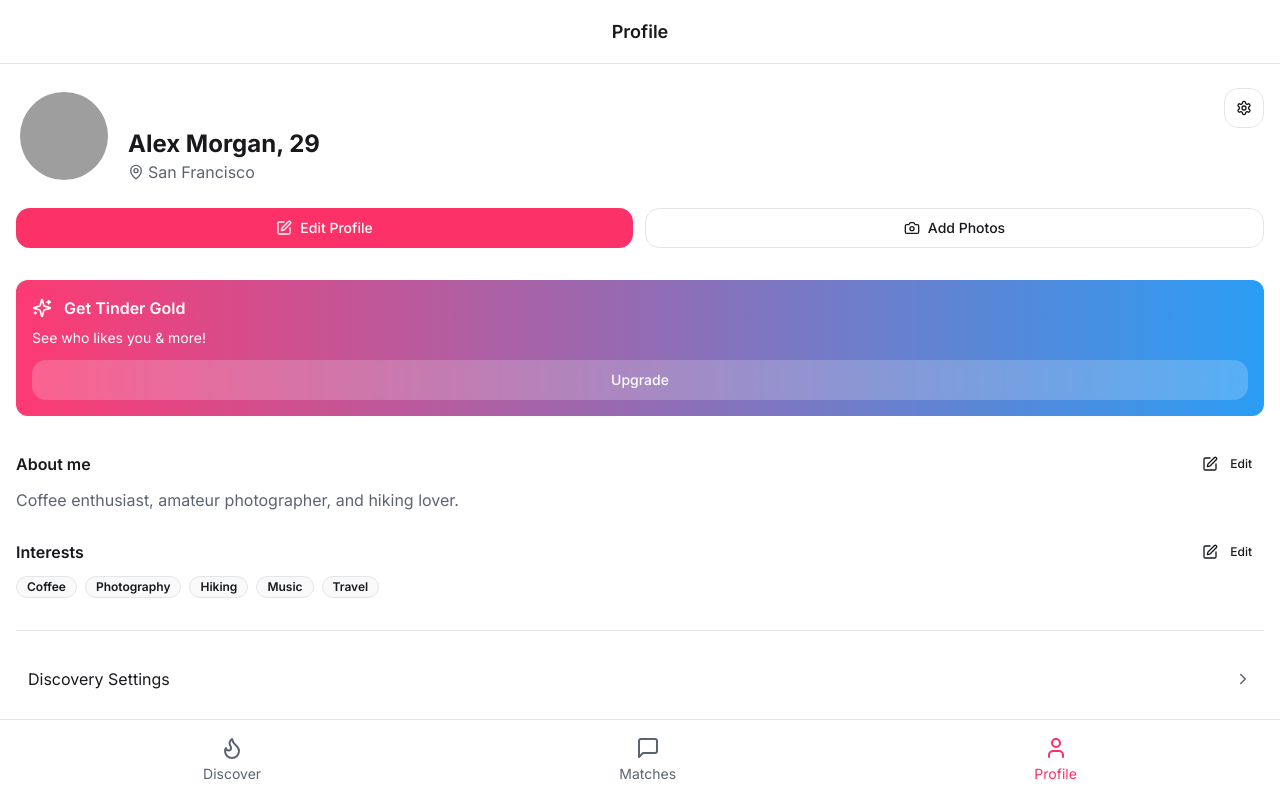
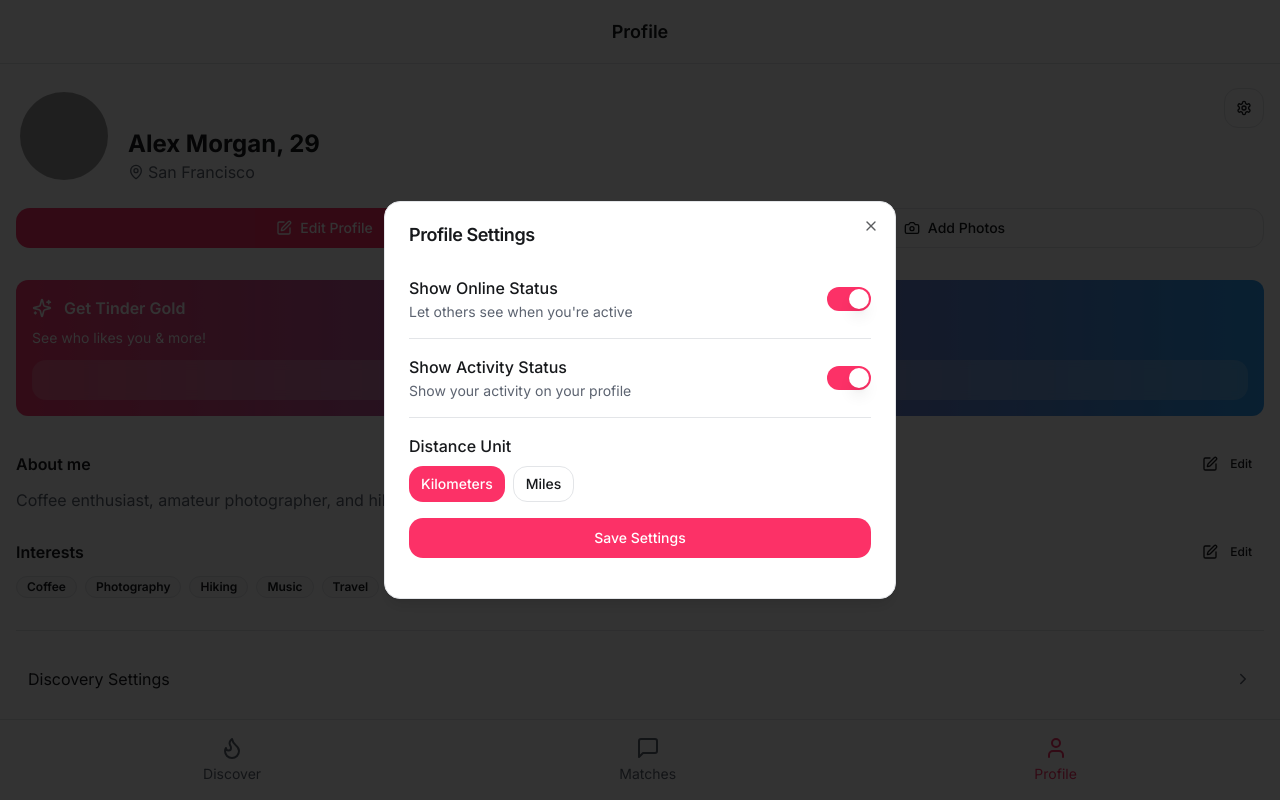
Before and after one commit to qbanchin/crush-canvas, a React (Vite) app: page /profile in a window 1280 px wide. Both pictures are taken after a click on the button 1244 px from the left and 108 px from the top of the page. Built offline with nearby package versions, Linux system fonts and the light colour scheme; grey boxes are pictures that could not be loaded.

Commit message:
Fix settings button
The settings button on the profile page was not working. This commit fixes the issue.

```diff
--- a/src/pages/ProfilePage.tsx
+++ b/src/pages/ProfilePage.tsx
@@ -1,4 +1,3 @@
-
 import React, { useState } from 'react';
 import HeaderBar from '@/components/HeaderBar';
 import NavBar from '@/components/NavBar';
@@ -10,6 +9,16 @@ import { Separator } from '@/components/ui/separator';
 import { Textarea } from "@/components/ui/textarea";
 import { Input } from "@/components/ui/input";
 import { useToast } from "@/hooks/use-toast";
+import {
+  Dialog,
+  DialogContent,
+  DialogHeader,
+  DialogTitle,
+  DialogTrigger,
+} from "@/components/ui/dialog";
+import {
+  Switch
+} from "@/components/ui/switch";
 
 const ProfilePage = () => {
   const { toast } = useToast();
@@ -24,6 +33,11 @@ const ProfilePage = () => {
     ],
     interests: ["Coffee", "Photography", "Hiking", "Music", "Travel"]
   });
+
+  // Settings state
+  const [showOnlineStatus, setShowOnlineStatus] = useState(true);
+  const [showActivity, setShowActivity] = useState(true);
+  const [distanceUnit, setDistanceUnit] = useState("km");
 
   // State for editing
   const [editingBio, setEditingBio] = useState(false);
@@ -75,6 +89,13 @@ const ProfilePage = () => {
     setTempInterests(tempInterests.filter(i => i !== interest));
   };
 
+  const handleSettingsUpdate = () => {
+    toast({
+      title: "Settings updated",
+      description: "Your settings have been successfully updated."
+    });
+  };
+
   return (
     <div className="min-h-screen flex flex-col bg-background">
       <HeaderBar />
@@ -99,9 +120,72 @@ const ProfilePage = () => {
                 </div>
               </div>
 
-              <Button variant="outline" size="icon" className="absolute top-0 right-0">
-                <Settings size={18} />
-              </Button>
+              {/* Settings button with dialog */}
+              <Dialog>
+                <DialogTrigger asChild>
+                  <Button variant="outline" size="icon" className="absolute top-0 right-0">
+                    <Settings size={18} />
+                  </Button>
+                </DialogTrigger>
+                <DialogContent>
+                  <DialogHeader>
+                    <DialogTitle>Profile Settings</DialogTitle>
+                  </DialogHeader>
+                  <div className="space-y-4 py-4">
+                    <div className="flex items-center justify-between">
+                      <div className="space-y-0.5">
+                        <h4 className="font-medium">Show Online Status</h4>
+                        <p className="text-sm text-muted-foreground">
+                          Let others see when you're active
+                        </p>
+                      </div>
+                      <Switch
+                        checked={showOnlineStatus}
+                        onCheckedChange={setShowOnlineStatus}
+                      />
+                    </div>
+                    <Separator />
+                    <div className="flex items-center justify-between">
+                      <div className="space-y-0.5">
+                        <h4 className="font-medium">Show Activity Status</h4>
+                        <p className="text-sm text-muted-foreground">
+                          Show your activity on your profile
+                        </p>
+                      </div>
+                      <Switch
+                        checked={showActivity}
+                        onCheckedChange={setShowActivity}
+                      />
+                    </div>
+                    <Separator />
+                    <div className="space-y-2">
+                      <h4 className="font-medium">Distance Unit</h4>
+                      <div className="flex gap-2">
+                        <Button
+                          variant={distanceUnit === "km" ? "default" : "outline"}
+                          onClick={() => setDistanceUnit("km")}
+                          size="sm"
+                        >
+                          Kilometers
+                        </Button>
+                        <Button
+                          variant={distanceUnit === "mi" ? "default" : "outline"}
+                          onClick={() => setDistanceUnit("mi")}
+                          size="sm"
+                        >
+                          Miles
+                        </Button>
+                      </div>
+                    </div>
+                    <Button
+                      className="w-full mt-4"
+                      onClick={handleSettingsUpdate}
+                    >
+                      Save Settings
+                    </Button>
+                  </div>
+                </DialogContent>
+              </Dialog>
             </div>
 
             {/* Profile controls */}
```
